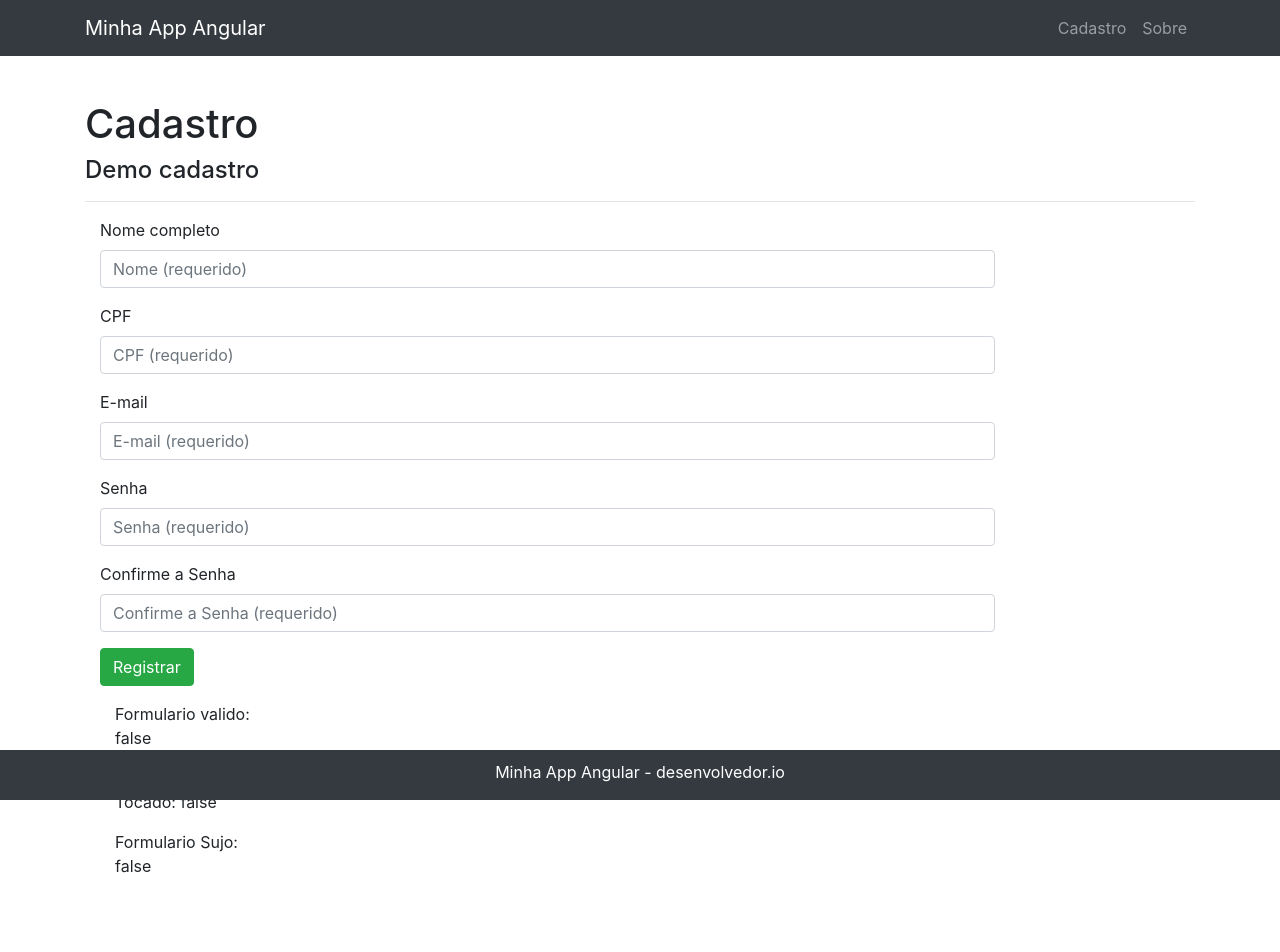
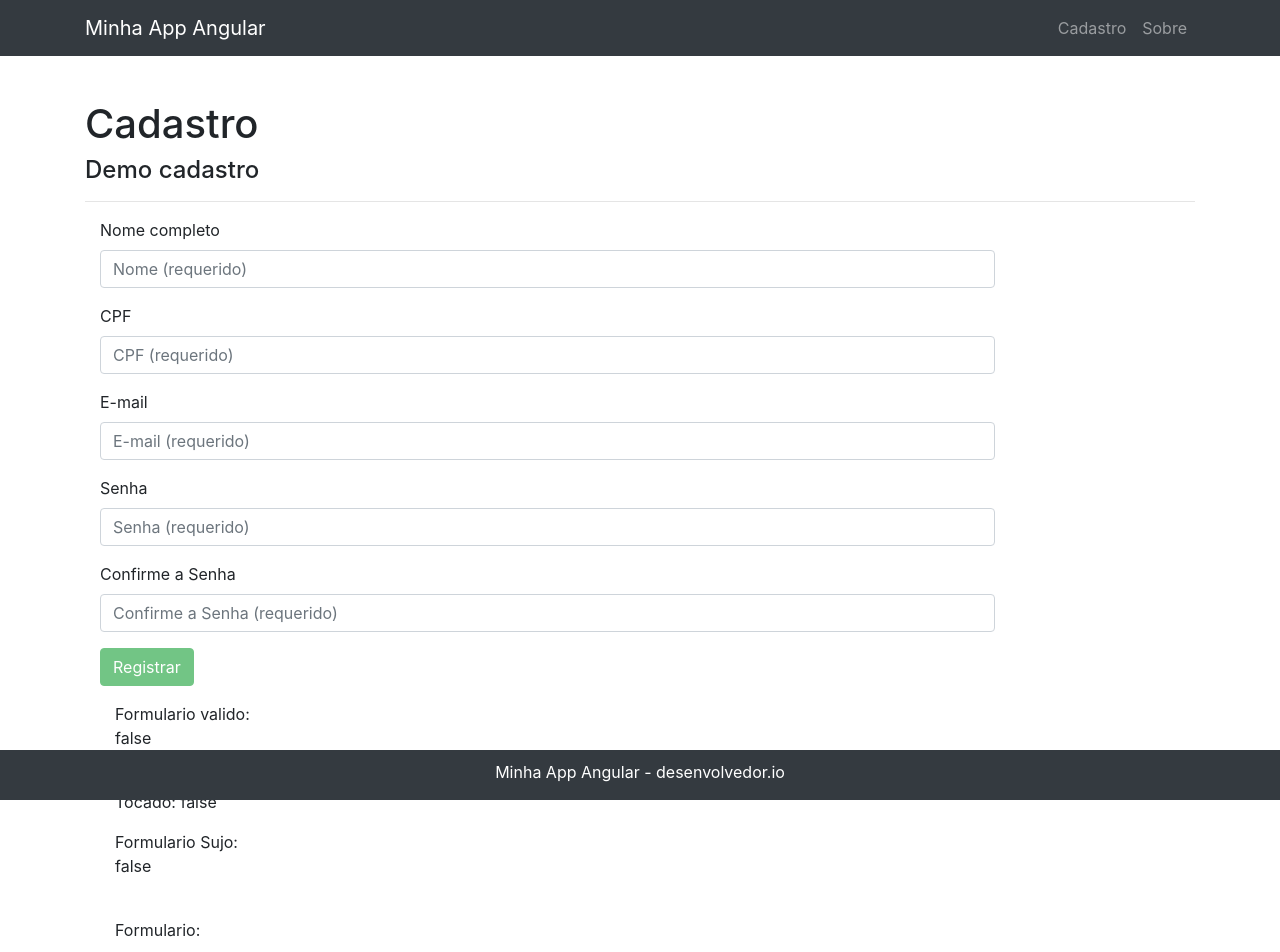
Before and after one commit to felip3fl/Angular, an Angular app in the folder DAA/: page /cadastro in a window 1280 px wide. Shown: the top 952 px of the page. Built offline with nearby package versions, Linux system fonts and the light colour scheme.

Commit message:
Validação básica de formulários parte2

```diff
--- a/DAA/src/app/demos/reactiveforms/cadastro/cadastro.component.html
+++ b/DAA/src/app/demos/reactiveforms/cadastro/cadastro.component.html
@@ -54,7 +54,8 @@
 
         <div class="form-group">
             <div class="col-md-4 col-md-offset-2">
-                <span><button class="btn btn-success" id="Registrar" type="submit">Registrar</button></span>
+                <span><button class="btn btn-success" id="Registrar"
+                    [disabled]="!cadastroForm123.valid" type="submit">Registrar</button></span>
             </div>
         </div>
 
@@ -64,6 +65,7 @@
                     <p>Formulario valido: {{ cadastroForm123.valid }}</p>
                     <p>Formulario Tocado: {{ cadastroForm123.touched }}</p>
                     <p>Formulario Sujo: {{ cadastroForm123.dirty }}</p><br>
+                    <p>Formulario: {{ formResult321 }}</p><br>
                 </div>
             </div>
         </div>
--- a/DAA/src/app/demos/reactiveforms/cadastro/cadastro.component.ts
+++ b/DAA/src/app/demos/reactiveforms/cadastro/cadastro.component.ts
@@ -11,6 +11,7 @@ export class CadastroComponent implements OnInit {
 
   cadastroForm123: FormGroup;
   usuario: Usuario;
+  formResult321: string = '';
 
   constructor(private fb14: FormBuilder) { }
 
@@ -33,7 +34,12 @@ export class CadastroComponent implements OnInit {
   }
 
   adicionarUsuario(){
-    this.usuario = Object.assign({}, this.usuario, this.cadastroForm123.value)
+    if(this.cadastroForm123.dirty && this.cadastroForm123.valid){
+      this.usuario = Object.assign({}, this.usuario, this.cadastroForm123.value);
+      this.formResult321 = JSON.stringify(this.cadastroForm123.value);
+    }{
+      this.formResult321 = "Não submeteu!"
+    }
   }
 
 }
```
